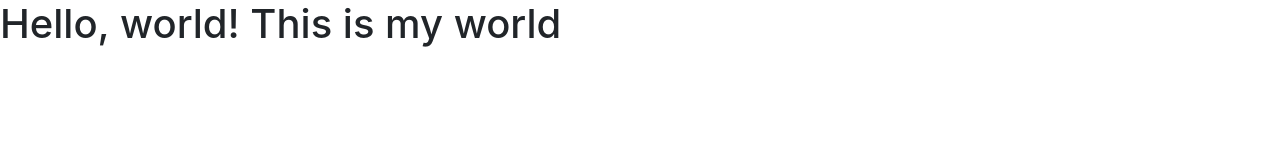
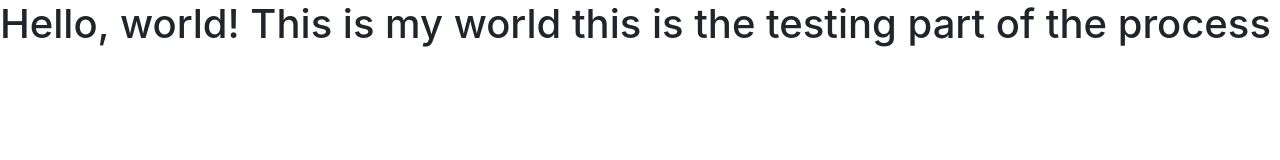
Before and after one commit to MykeLincoln/MRLincoln.com, a plain HTML site: page index.html in a window 1280 px wide. Drawn offline with nearby package versions, Linux system fonts and the light colour scheme.

Commit message:
this is a test

```diff
--- a/index.html
+++ b/index.html
@@ -18,7 +18,7 @@
     <![endif]-->
   </head>
   <body>
-    <h1>Hello, world! This is my world</h1>
+    <h1>Hello, world! This is my world this is the testing part of the process</h1>
 
     <!-- jQuery (necessary for Bootstrap's JavaScript plugins) -->
     <script src="https://ajax.googleapis.com/ajax/libs/jquery/1.11.3/jquery.min.js"></script>
```
